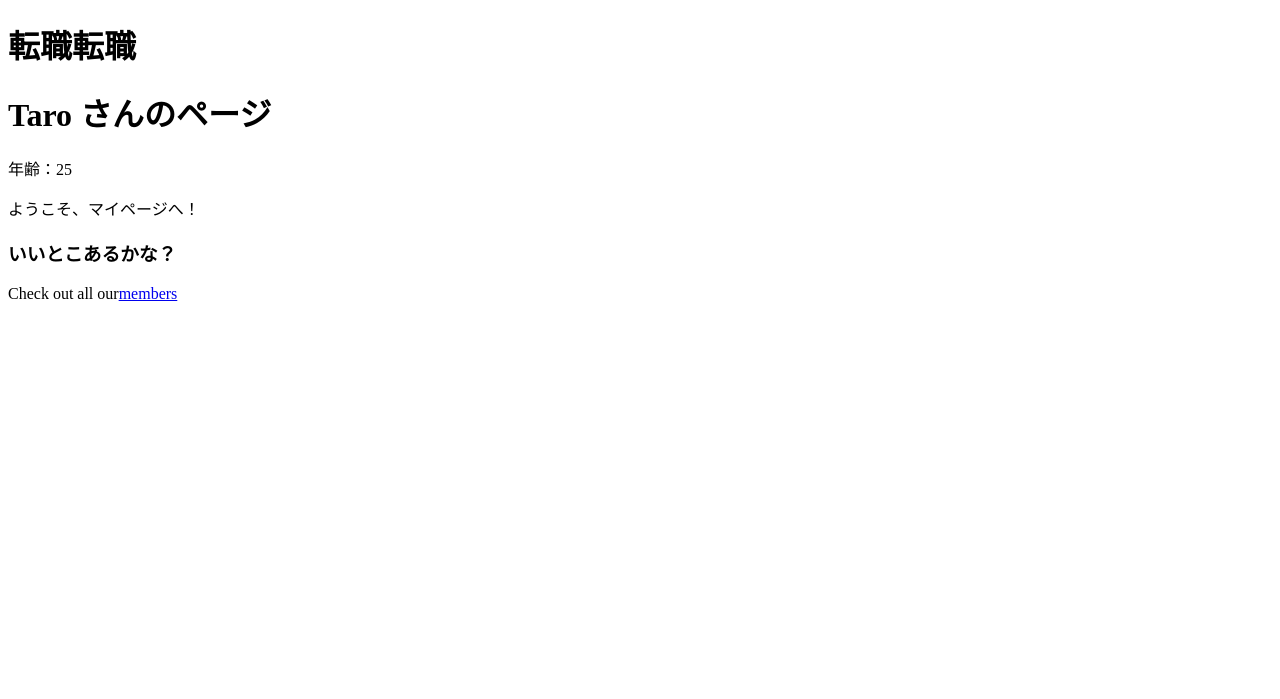
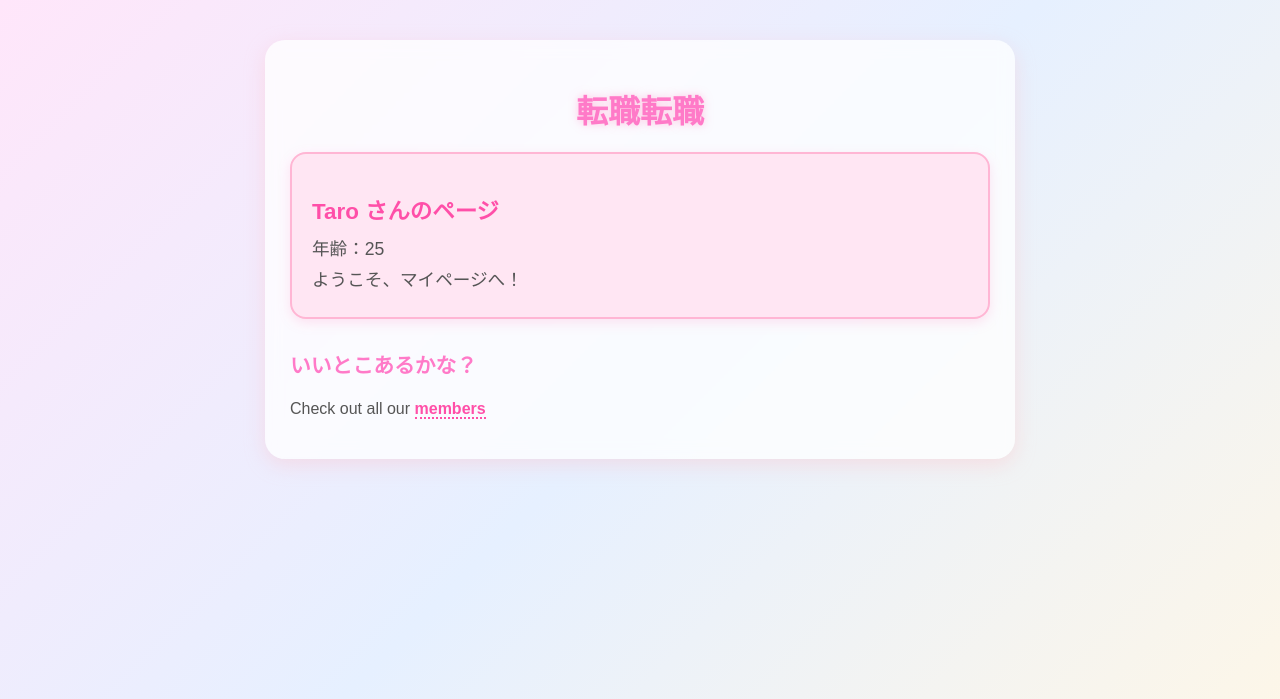
Before and after one commit to mar12345-jpg/my_tennis_club, a Django app: page /members/mypage/ in a window 1280 px wide. Shown: the top 699 px of the page. Run offline with Django 5.2, Linux system fonts and the light colour scheme.

Commit message:
copilotにゆめかわ系css作ってもらった

```diff
--- a/my_tennis_club/members/templates/master.html
+++ b/my_tennis_club/members/templates/master.html
@@ -4,6 +4,80 @@
 <html>
 <head>
     <title>{% block title %}{% endblock %}</title>
+        <style>
+        /* ゆめかわ背景（淡いグラデーション） */
+        body {
+            background: linear-gradient(135deg, #ffe6fa, #e6f0ff, #fff7e6);
+            background-attachment: fixed;
+            font-family: "Hiragino Sans", "Yu Gothic", sans-serif;
+            color: #555;
+            margin: 0;
+            padding: 0;
+        }
+
+        /* 全体のコンテナ（ふわっと浮く感じ） */
+        .mypage-container {
+            max-width: 700px;
+            margin: 40px auto;
+            padding: 25px;
+            background: rgba(255, 255, 255, 0.75);
+            border-radius: 20px;
+            backdrop-filter: blur(8px);
+            box-shadow: 0 6px 20px rgba(255, 182, 193, 0.35);
+        }
+
+        /* タイトル（ゆめかわピンク） */
+        .page-title {
+            text-align: center;
+            color: #ff7ac8;
+            font-size: 2rem;
+            margin-bottom: 20px;
+            text-shadow: 0 0 8px rgba(255, 150, 200, 0.5);
+        }
+
+        /* プロフィールカード */
+        .profile-card {
+            background: #ffe6f3;
+            padding: 20px;
+            border-radius: 16px;
+            border: 2px solid #ffb6d4;
+            box-shadow: 0 4px 12px rgba(255, 150, 200, 0.25);
+            margin-bottom: 30px;
+        }
+
+        .username {
+            color: #ff4fa8;
+            margin-bottom: 10px;
+            font-size: 1.4rem;
+        }
+
+        .profile-item {
+            font-size: 1.1rem;
+            margin: 6px 0;
+        }
+
+        /* サブタイトル */
+        .sub-title {
+            color: #ff7ac8;
+            margin-top: 20px;
+            font-size: 1.3rem;
+        }
+
+        /* リンク（ゆめかわドット線） */
+        .cute-link {
+            color: #ff4fa8;
+            font-weight: bold;
+            text-decoration: none;
+            border-bottom: 2px dotted #ff4fa8;
+            transition: 0.2s;
+        }
+
+        .cute-link:hover {
+            color: #ff2f7a;
+            border-bottom-color: #ff2f7a;
+        }
+    </style>
+
 </head>
 <body>
     {% block header %}
--- a/my_tennis_club/members/templates/mypage.html
+++ b/my_tennis_club/members/templates/mypage.html
@@ -9,16 +9,23 @@
 {% endblock %}
 
 {% block content %}
-   <h1>転職転職</h1>
+    <div class="mypage-container">
 
-   <h1>{{ username }} さんのページ</h1>
+        <h1 class="page-title">転職転職</h1>
 
-    <p>年齢：{{ age }}</p>
+        <div class="profile-card">
+            <h2 class="username">{{ username }} さんのページ</h2>
 
-    <p>{{ message }}</p>
+            <p class="profile-item">年齢：<span>{{ age }}</span></p>
+            <p class="profile-item">{{ message }}</p>
+        </div>
 
-    <h3>いいとこあるかな？</h3>
+        <h3 class="sub-title">いいとこあるかな？</h3>
 
-    <p>Check out all our<a href="members/">members</a></p>
+        <p class="link-area">
+            Check out all our
+            <a class="cute-link" href="members/">members</a>
+        </p>
 
+    </div>
 {% endblock %}
```
